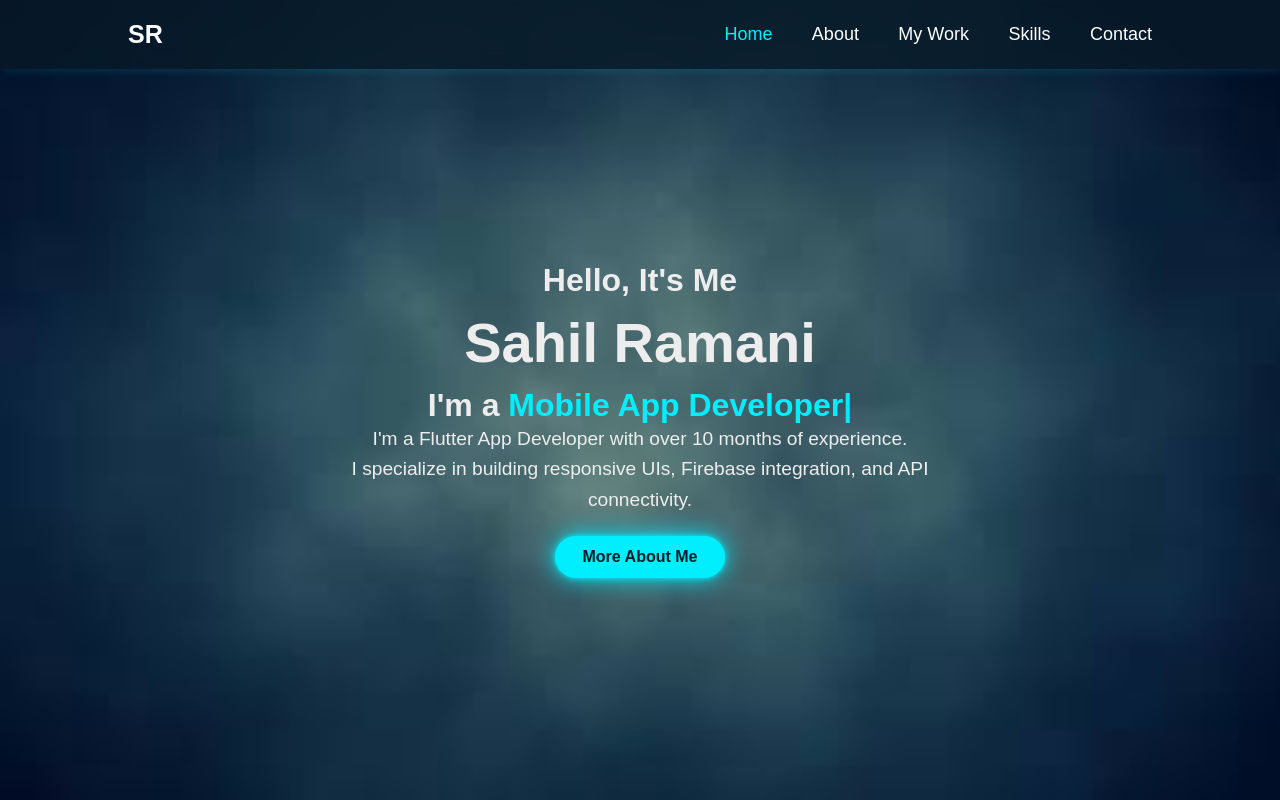
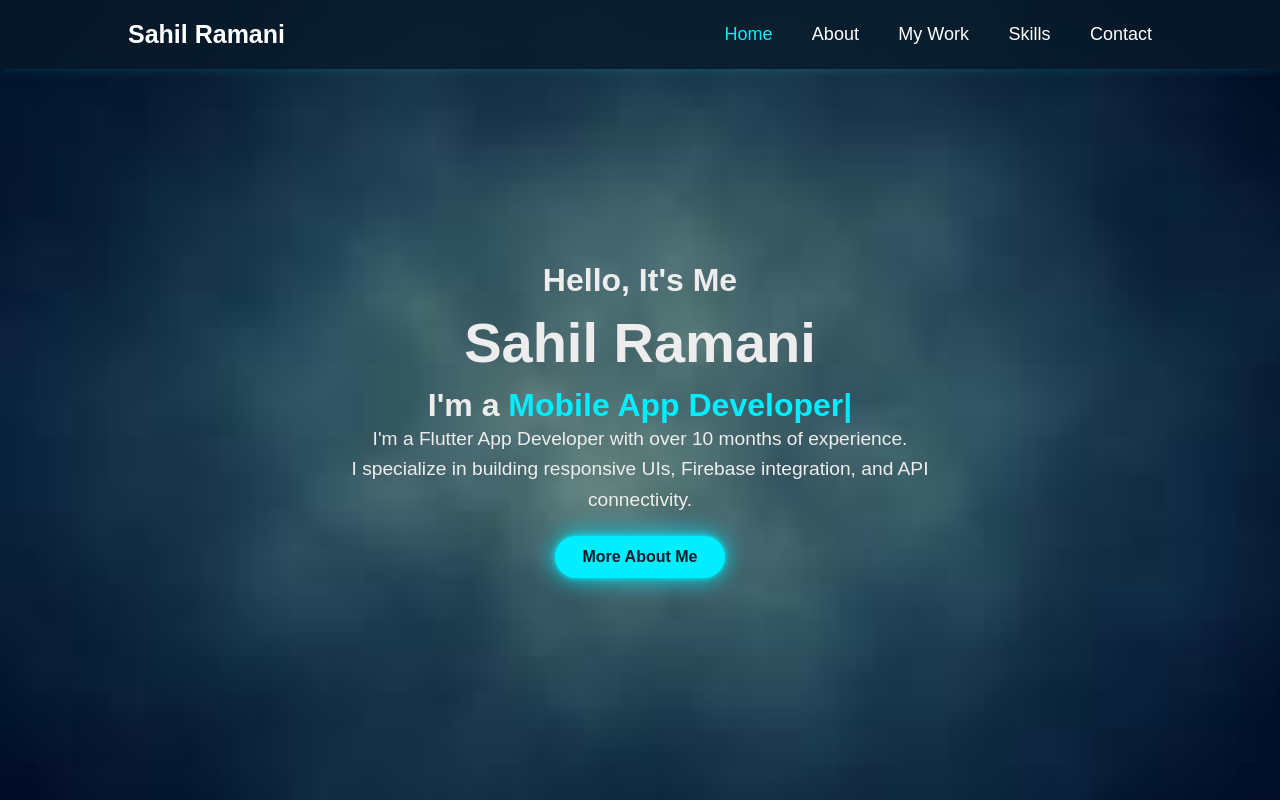
Before and after one commit to sahilramani111/myportfolio, a plain HTML site: page index.html in a window 1280 px wide. Shown: the top 800 px of the page. Drawn offline with nearby package versions, Linux system fonts and the light colour scheme.

Commit message:
changes 12

```diff
--- a/index.html
+++ b/index.html
@@ -12,7 +12,7 @@
 <body>
     <!-- ===== HEADER ===== -->
     <header class="header">
-        <a href="#home" class="logo">SR</a>
+        <a href="#home" class="logo">Sahil Ramani</a>
         <nav class="navbar">
             <a href="#home" style="--i:1" class="active">Home</a>
             <a href="#about" style="--i:2">About</a>
```
